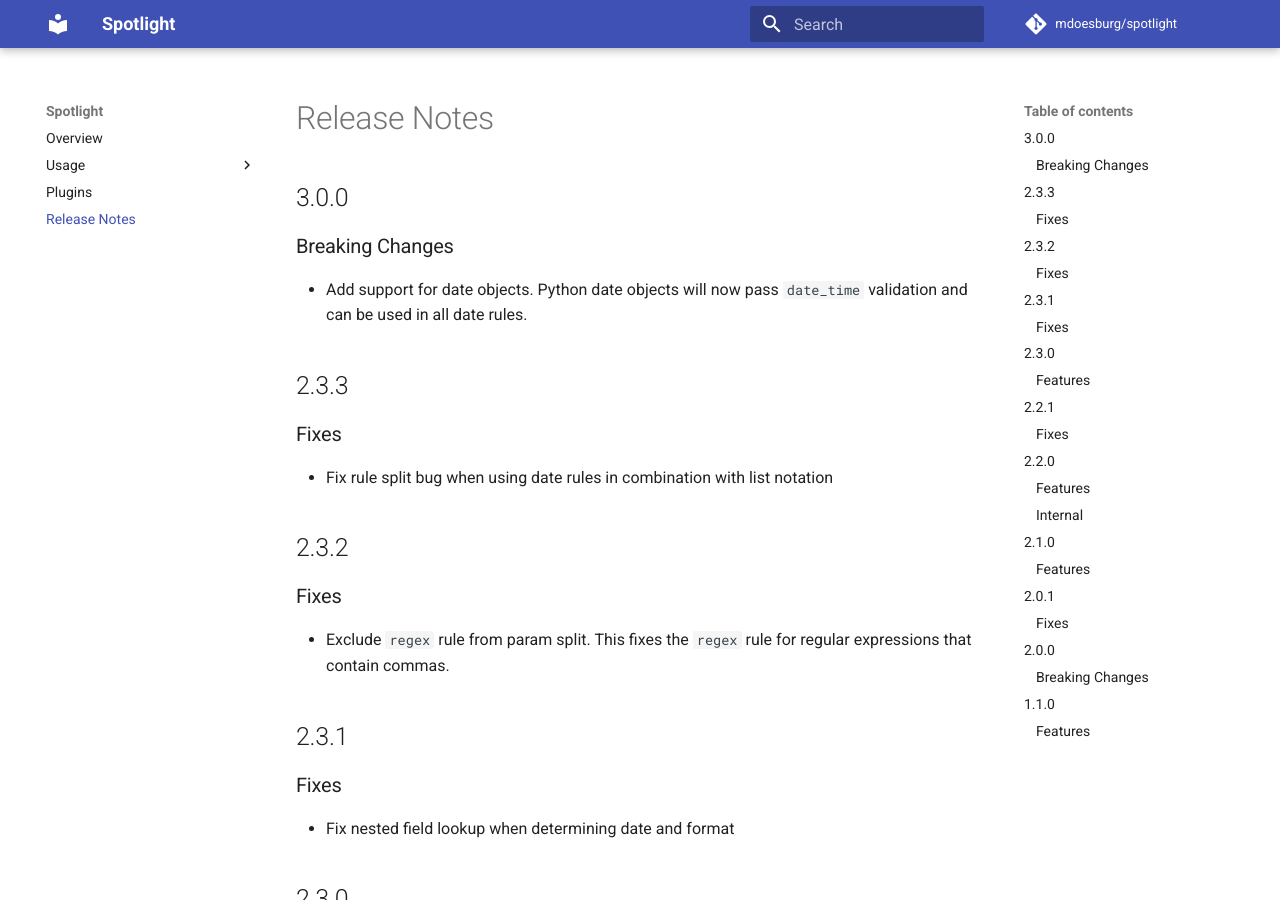
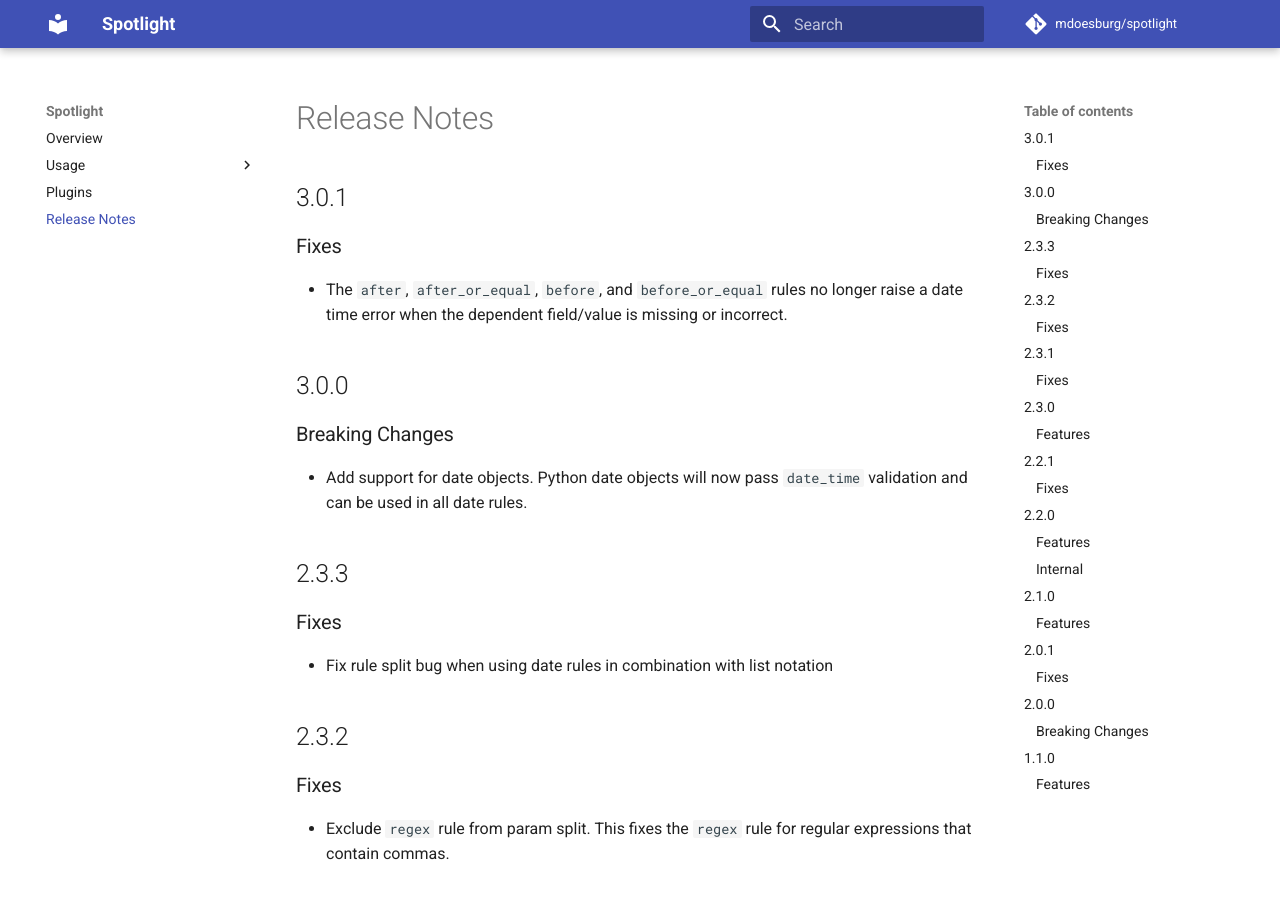
Before and after one commit to mdoesburg/spotlight, an MkDocs documentation site: the page built from docs/release_notes.md, in a window 1280 px wide and 900 px high. Built offline with MkDocs 1.6.1 and Material for MkDocs 9.7.7, drawn with Linux system fonts in a browser that asks for light colours; comment, search, counter and statistics services are not loaded.

Commit message:
Release version 3.0.1

```diff
--- a/docs/release_notes.md
+++ b/docs/release_notes.md
@@ -1,4 +1,8 @@
 # Release Notes
+
+## 3.0.1
+### Fixes
+- The `after`, `after_or_equal`, `before`, and `before_or_equal` rules no longer raise a date time error when the dependent field/value is missing or incorrect.
 
 ## 3.0.0
 ### Breaking Changes
--- a/src/spotlight/__init__.py
+++ b/src/spotlight/__init__.py
@@ -1,6 +1,6 @@
 """Data validation for Python, inspired by the Laravel framework."""
 
-__version__ = "3.0.0"
+__version__ = "3.0.1"
 
 from .validator import Validator, Data, Rules, ValidationFunction
 from .rules import Rule
```
